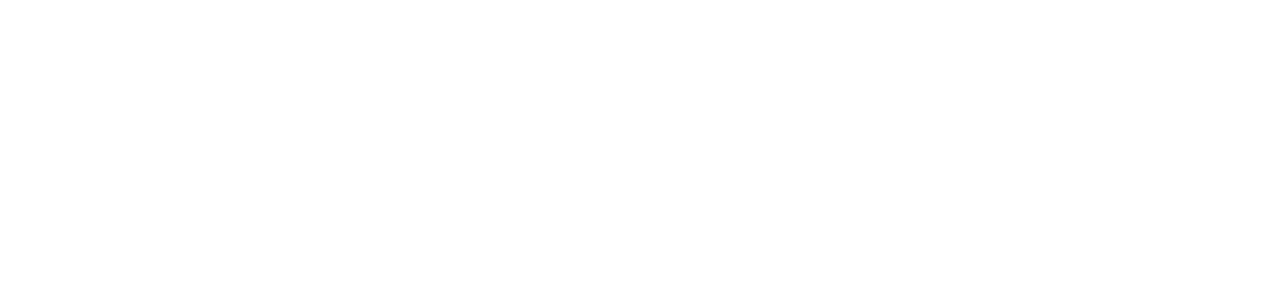
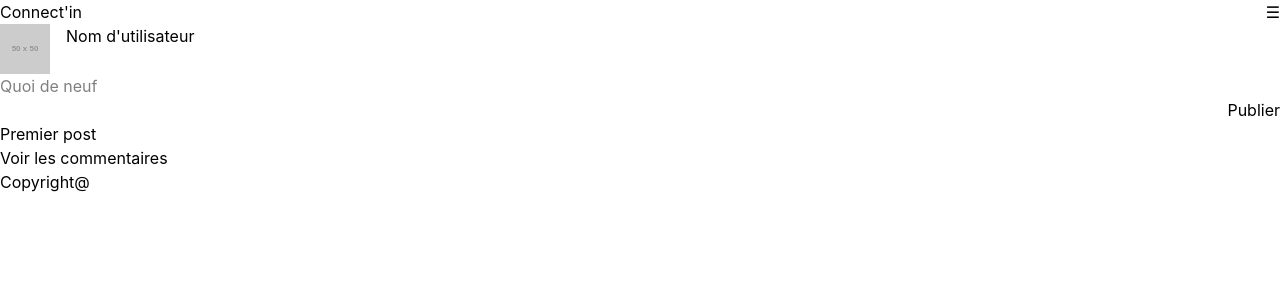
Before and after one commit to VincentLesniak/Projet-Epitech-Social-Network-2026, a React (Vite) app in the folder frontend/: page /Actuality in a window 1280 px wide. Before the commit this address had no page. Shown: the top 300 px of the page. Built offline with nearby package versions, Linux system fonts and the light colour scheme.

Commit message:
feat:actualitypage

```diff
--- /dev/null
+++ b/frontend/src/Actuality.jsx
@@ -0,0 +1,26 @@
+import { useState } from "react";
+import Header from "./components/Header";
+import Footer from "./components/Footer";
+import Addpost from "./components/Addpost";
+import Post from "./components/Post";
+
+const Actuality = () => {
+  const [posts, setPosts] = useState([{ id: 1, content: "Premier post" }]);
+
+  return (
+    <>
+      <Header />
+      <main>
+        <Addpost />
+        <div>
+          {posts.map((post) => (
+            <Post key={post.id} data={post} />
+          ))}
+        </div>
+      </main>
+      <Footer />
+    </>
+  );
+};
+
+export default Actuality;
--- a/frontend/src/App.jsx
+++ b/frontend/src/App.jsx
@@ -2,6 +2,7 @@
 import Log from "./Log";
 import Profil from "./Profil";
 import Groupscreate from "./Groupscreate";
+import Actuality from "./Actuality";
 
 function App() {
   return (
@@ -9,6 +10,7 @@
       <Route path="/" element={<Log />} />
       <Route path="/Profil" element={<Profil />} />
       <Route path="/Groupscreate" element={<Groupscreate />} />
+      <Route path="/Actuality" element={<Actuality />} />
     </Routes>
   );
 }
--- a/frontend/src/components/Post.jsx
+++ b/frontend/src/components/Post.jsx
@@ -1,23 +1,25 @@
-const Post = () => {
+import { useState } from "react";
+import Addcomment from "./Addcomment";
+import Comment from "./Comment";
+
+const Post = ({ data }) => {
+  const [showComments, setShowComments] = useState(false);
+
   return (
-    <div>
-      <div className="flex flex-row gap-4">
-        <img src="https://placehold.co/50" alt="Photo de profil" />
-        <p>Nom d'utilisateur</p>
-      </div>
-      <p>
-        Lorem ipsum dolor, sit amet consectetur adipisicing elit. Iure nemo odit
-        distinctio. Hic odit officiis, laborum voluptas cum culpa asperiores
-        eligendi iure accusantium quidem perspiciatis molestias tenetur, at
-        magnam possimus.
-      </p>
-      <div className="flex flex-row justify-end gap-4">
-        <button>
-          <img src="https://placehold.co/20" alt="Like" />
-        </button>
-        <button>Commenter</button>
-      </div>
-    </div>
+    <article>
+      <p>{data.content}</p>
+
+      <button onClick={() => setShowComments(!showComments)}>
+        {showComments ? "Masquer les commentaires" : "Voir les commentaires"}
+      </button>
+
+      {showComments && (
+        <section>
+          <Addcomment />
+          <Comment />
+        </section>
+      )}
+    </article>
   );
 };
 
```
